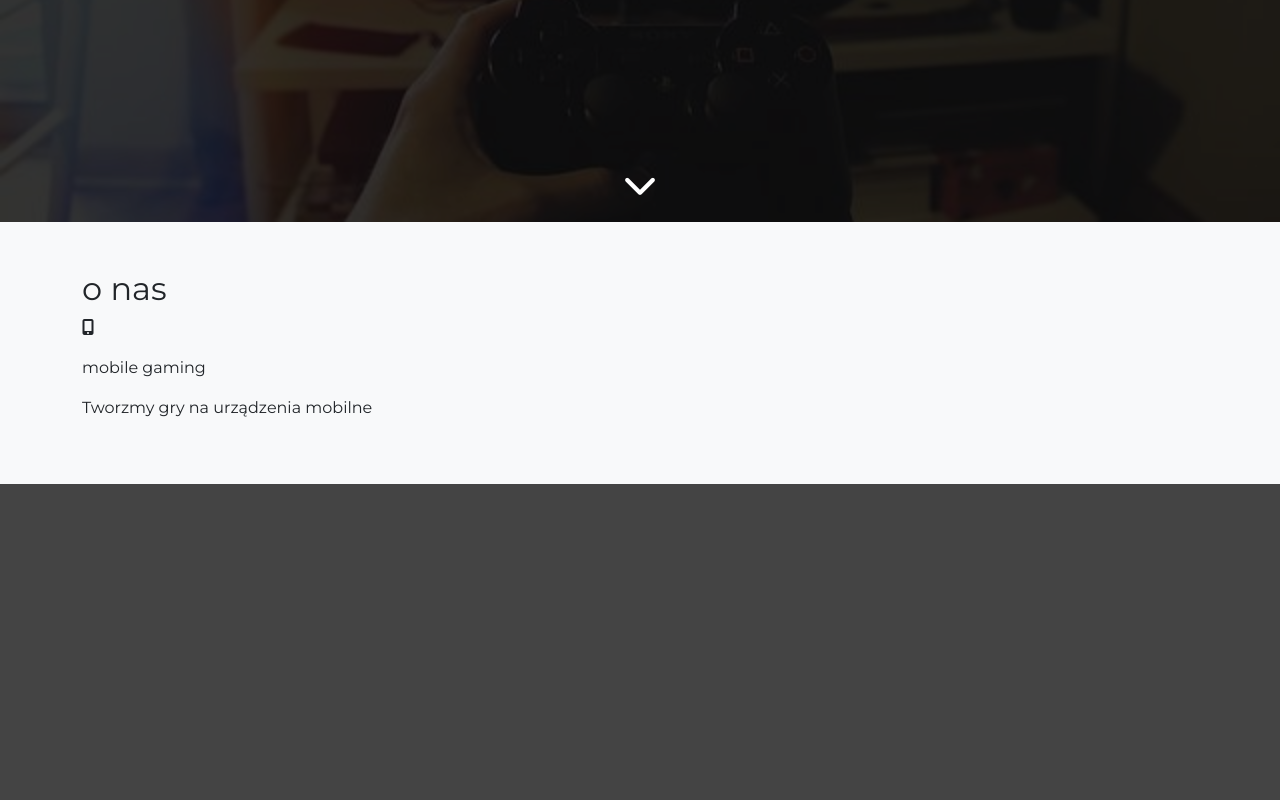
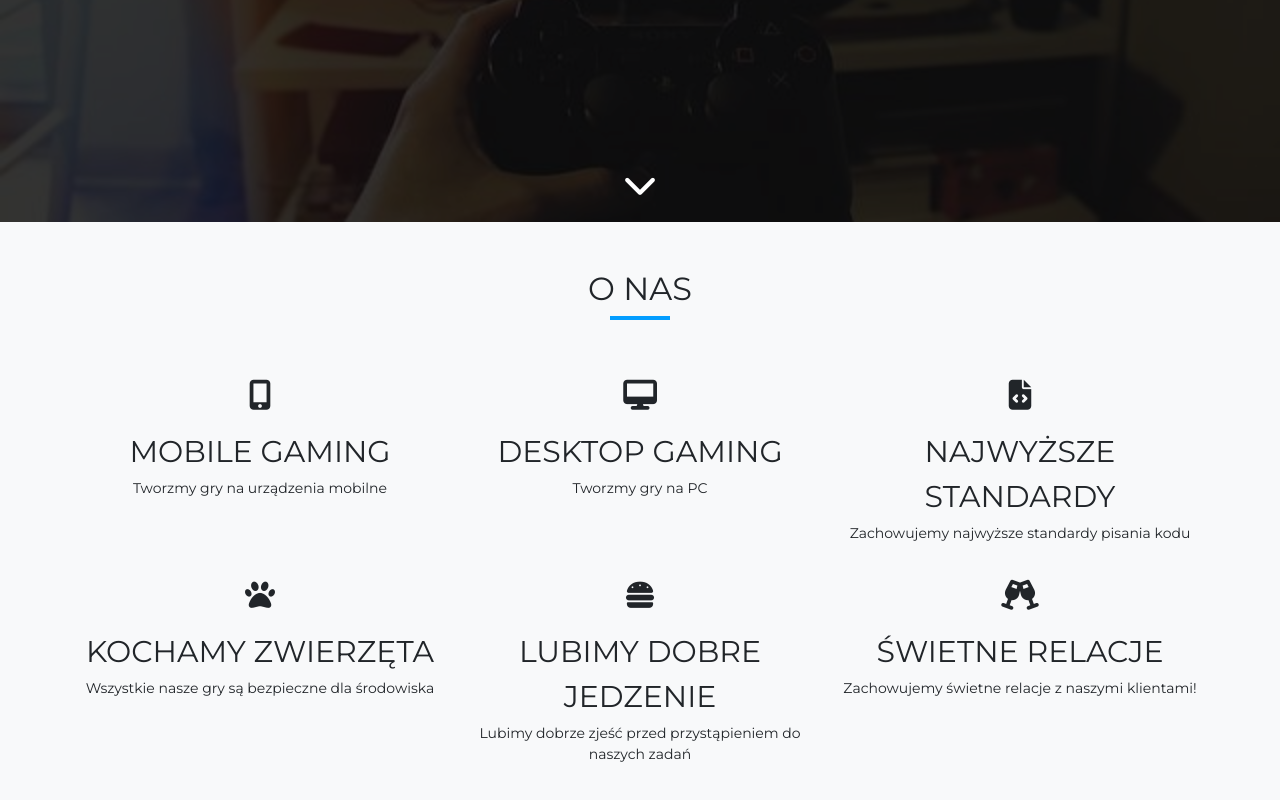
Before and after one commit to AdamSzumski/Project, a plain HTML site: page index.html in a window 1280 px wide. Shown: the part 578-1378 px from the top of the page. Before the commit the page ends 1062 px from the top, so only its background shows below. Drawn offline with nearby package versions, Linux system fonts and the light colour scheme.

Commit message:
abouts - cards added

```diff
--- a/index.html
+++ b/index.html
@@ -65,10 +65,43 @@
 	<h2>o nas</h2>
 	<div class="underline"></div>
 
-<div class="col-sm-6 col-md-4">
-	<p><i class="fa-solid fa-mobile-screen-button"></i></p>
-		<p class="aboutus-card-title">mobile gaming</p>
-		<p class="aboutus-car-text">Tworzmy gry na urządzenia mobilne</p>
+<div class="row">
+	<div class="col-sm-6 col-md-4 text-center aboutus-hover">
+		<p><i class="fa-solid fa-mobile-screen-button"></i></p>
+			<p class="aboutus-card-title mb-1">mobile gaming</p>
+			<p class="aboutus-card-text">Tworzmy gry na urządzenia mobilne</p>
+	</div>
+
+	<div class="col-sm-6 col-md-4 text-center aboutus-hover">
+		<p><i class="fas fa-desktop"></i></p>
+			<p class="aboutus-card-title mb-1">Desktop gaming</p>
+			<p class="aboutus-card-text">Tworzmy gry na PC</p>
+	</div>
+
+	<div class="col-sm-6 col-md-4 text-center aboutus-hover">
+		<p><i class="fas fa-file-code"></i></p>
+			<p class="aboutus-card-title mb-1">Najwyższe standardy</p>
+			<p class="aboutus-card-text">Zachowujemy najwyższe standardy pisania kodu</p>
+	</div>
+
+	<div class="col-sm-6 col-md-4 text-center aboutus-hover">
+		<p><i class="fas fa-paw"></i></p>
+			<p class="aboutus-card-title mb-1">Kochamy zwierzęta</p>
+			<p class="aboutus-card-text">Wszystkie nasze gry są bezpieczne dla środowiska</p>
+	</div>
+
+	<div class="col-sm-6 col-md-4 text-center aboutus-hover">
+		<p><i class="fas fa-hamburger"></i></p>
+			<p class="aboutus-card-title mb-1">Lubimy dobre jedzenie</p>
+			<p class="aboutus-card-text">Lubimy dobrze zjeść przed przystąpieniem do naszych zadań</p>
+	</div>
+
+	<div class="col-sm-6 col-md-4 text-center aboutus-hover">
+		<p><i class="fas fa-glass-cheers"></i></p>
+			<p class="aboutus-card-title mb-1">świetne relacje</p>
+			<p class="aboutus-card-text">Zachowujemy świetne relacje z naszymi klientami!</p>
+	</div>
+
 </div>
 
 
--- a/js/script.js
+++ b/js/script.js
@@ -1,6 +1,7 @@
 document.addEventListener('DOMContentLoaded', function(){
-
 const nav = document.querySelector('.navbar')
+const allNavItems = document.querySelectorAll('.nav-link')
+const NavList = document.querySelector('.navbar-collapse')
 
 function addShadow () {
 
@@ -11,6 +12,11 @@ function addShadow () {
     }
 }
 
+allNavItems.forEach(item => item.addEventListener('click', () => NavList.classList.remove('show')))
+
+
+
+
 
 window.addEventListener('scroll', addShadow)
 
--- a/sass/_colors.scss
+++ b/sass/_colors.scss
@@ -1,2 +1,2 @@
-$blue-color: #039dff;
+$main-color: #039dff;
 $white: #fff;
--- a/sass/main.scss
+++ b/sass/main.scss
@@ -6,14 +6,31 @@
     padding: 0;
 }
 
+html {
+    scroll-padding-top: 82px;
+}
+
+
 body {
     position: relative;
     font-family: 'Montserrat', sans-serif;
     background-color: #444;
 }
 
+h2 {
+    text-align: center;
+    text-transform: uppercase;
+}
+
+.underline {
+    margin: 0 auto 40px;
+    width: 60px;
+    height: 4px;
+    background-color: $main-color;
+}
+
 .blue-text {
-    color: $blue-color;
+    color: $main-color;
 }
 
 .shadow-bg {
@@ -34,7 +51,7 @@ color: $white;
     }
 
     a:hover {
-        color: $blue-color;
+        color: $main-color;
     }
 
 .fa-bars {
@@ -45,7 +62,7 @@ color: $white;
         font-weight: bold;
     }
     .active {
-        color: $blue-color;
+        color: $main-color;
     }
 }
 
@@ -104,7 +121,40 @@ z-index: 5;
 
 }
 
+.aboutus {
+    i {
+        margin-top: 20px;
+        font-size: 30px;
+    }
+
+    .aboutus-card-title {
+    font-size: 30px;
+    text-transform: uppercase;
+}
+
+.aboutus-card-text {
+    font-size: 14px;
+}
+
+.aboutus-hover {
+    transition: color .3s;
+}
+
+.aboutus-hover:hover{
+color:$main-color;
+}
+
+}
+
+
+
+
 @media(min-width: 375px){
+    html {
+        scroll-padding-top: 72px;
+    }
+
+
     header {
         h1 {
             font-size: 36px;
```
Also changed, not shown: css/main.css, 1 other file.
